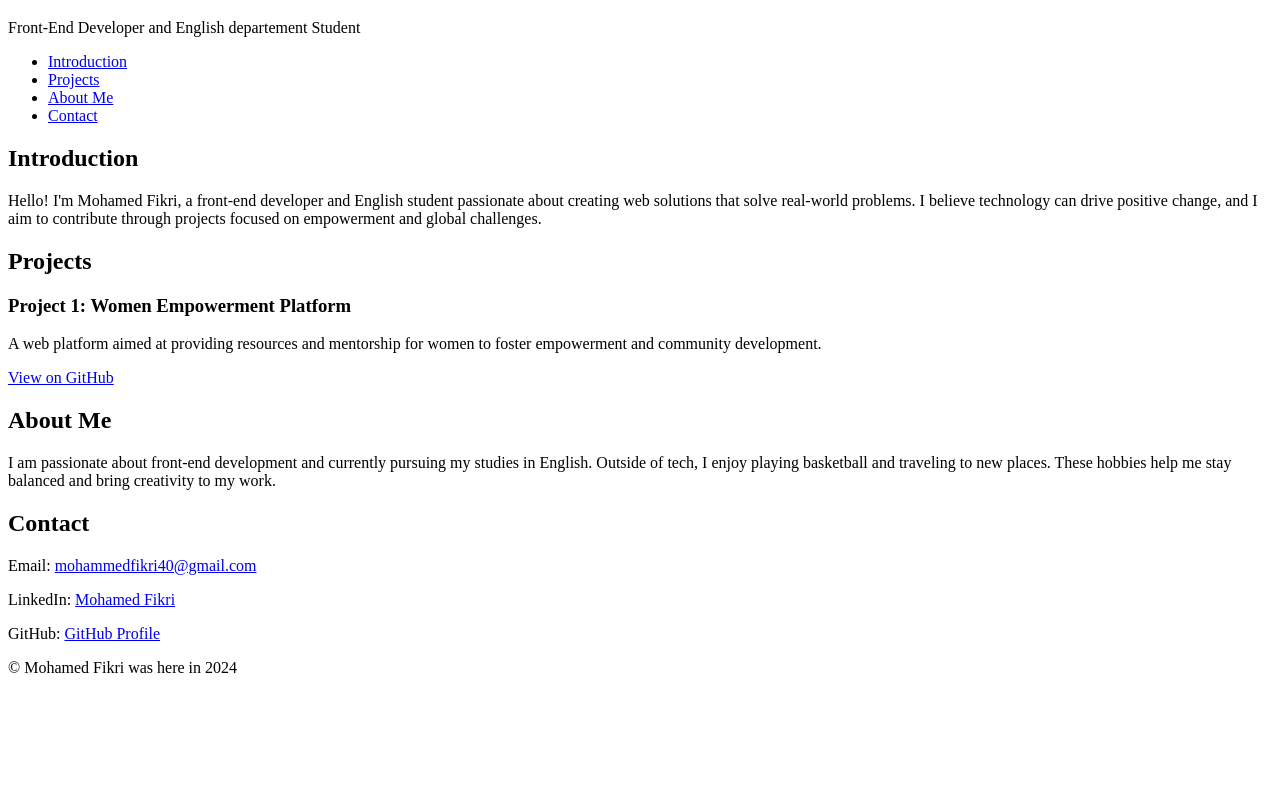
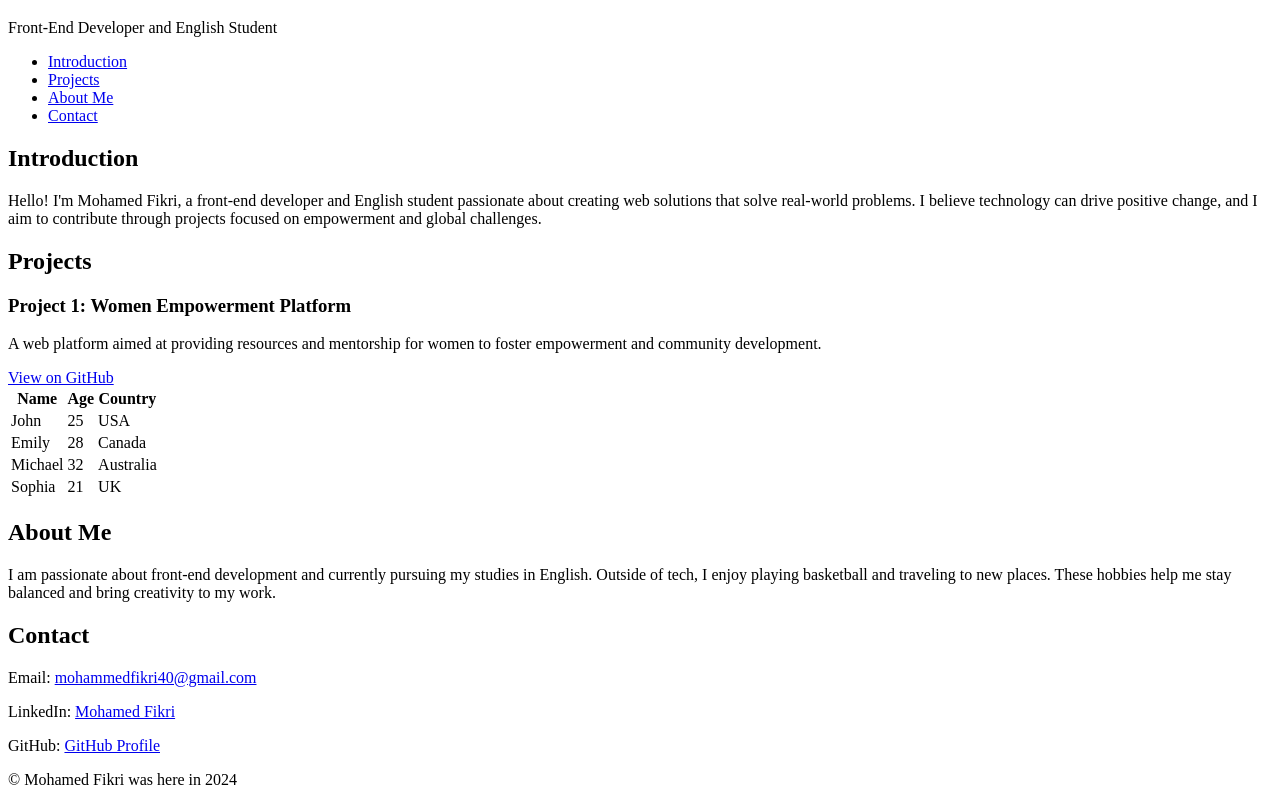
Before and after one commit to Fikri-Mohammed/portfolio, a plain HTML site: page index.html in a window 1280 px wide. Shown: the part 61-866 px from the top of the page. Before the commit the page ends 800 px from the top, so only its background shows below. Drawn offline with Linux system fonts and the light colour scheme.

Commit message:
Update index.html

```diff
--- a/index.html
+++ b/index.html
@@ -8,29 +8,65 @@
 <body>
     <header>
         <h1>Mohamed Fikri</h1>
-        <p>Front-End Developer and English departement Student</p>
+        <p>Front-End Developer and English Student</p>
     </header>
 
     <nav>
         <ul>
-            <li><a href="#introduction">Introduction</a></li>
-            <li><a href="#projects">Projects</a></li>
-            <li><a href="#about">About Me</a></li>
-            <li><a href="#contact">Contact</a></li>
-        </ul>
+         <li><a href="#introduction">Introduction</a></li>
+        <li><a href="#projects">Projects</a></li>
+       <li><a href="#about">About Me</a></li>
+   <li><a href="#contact">Contact</a></li>
+    </ul>
     </nav>
+
     <section id="introduction">
         <h2>Introduction</h2>
         <p>Hello! I'm Mohamed Fikri, a front-end developer and English student passionate about creating web solutions that solve real-world problems. I believe technology can drive positive change, and I aim to contribute through projects focused on empowerment and global challenges.</p>
     </section>
+
     <section id="projects">
         <h2>Projects</h2>
         <article class="project">
             <h3>Project 1: Women Empowerment Platform</h3>
             <p>A web platform aimed at providing resources and mentorship for women to foster empowerment and community development.</p>
             <a href="https://github.com/Fikri-Mohammed/portfolio/new/main" target="_blank">View on GitHub</a>
+
+
+  <table>
+         <thead>
+             <tr>
+          <th>Name</th>
+                        <th>Age</th>
+                        <th>Country</th>
+                    </tr>
+                </thead>
+                <tbody>
+                    <tr>
+                        <td>John</td>
+                        <td>25</td>
+                        <td>USA</td>
+                    </tr>
+                    <tr>
+                        <td>Emily</td>
+                        <td>28</td>
+                        <td>Canada</td>
+                         </tr>
+                         <tr>
+                        <td>Michael</td>
+                        <td>32</td>
+                        <td>Australia</td>
+                         </tr>
+                        <tr>
+                        <td>Sophia</td>
+                        <td>21</td>
+                        <td>UK</td>
+                    </tr>
+                </tbody>
+            </table>
         </article>
     </section>
+
     <section id="about">
         <h2>About Me</h2>
         <p>I am passionate about front-end development and currently pursuing my studies in English. Outside of tech, I enjoy playing basketball and traveling to new places. These hobbies help me stay balanced and bring creativity to my work.</p>
@@ -44,7 +80,7 @@
     </section>
 
     <footer>
-        <p>&copy;  Mohamed Fikri was here in 2024 </p>
+        <p>&copy; Mohamed Fikri   was here in 2024 </p>
     </footer>
 </body>
 </html>
```
